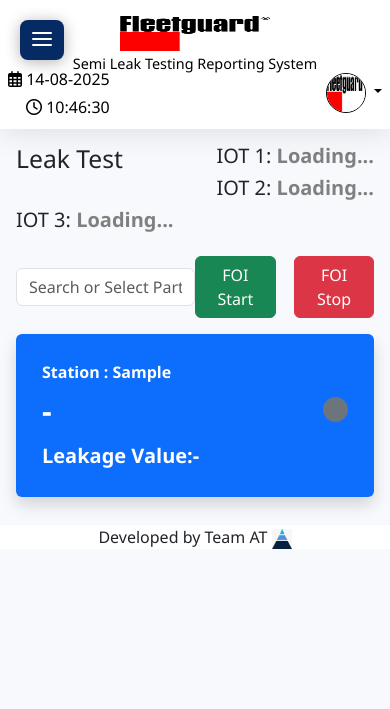
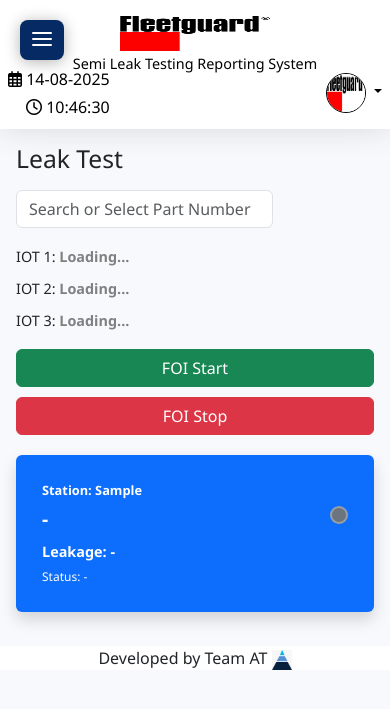
Before and after one commit to Automation-Teknix/semileak, a Django app: template leakapp/templates/leak_test.html in a window 390 px wide. Shown: the top 709 px of the page. Run offline with Django 5.2, Linux system fonts and the light colour scheme; the template is opened without the code that fills it: most values are stand-ins (such as "Sample title", 1, 10 or a date in 2020); data that the repository does not hold is empty.

Commit message:
add leak test screen responsiveness

```diff
--- a/leakapp/templates/leak_test.html
+++ b/leakapp/templates/leak_test.html
@@ -6,7 +6,8 @@
 <style>
     .dropdown-container {
         position: relative;
-        width: 200px;
+        width: 100%;
+        max-width: 300px;
     }
 
     .dropdown-menu {
@@ -26,6 +27,7 @@
         display: flex;
         align-items: center;
         gap: 10px;
+        flex-wrap: wrap;
     }
 
     .table-container {
@@ -38,8 +40,9 @@
         color: #fff;
         border-radius: 10px;
         padding: 10px;
-        min-height: 200px;
-        font-size: 0.9rem;
+        min-height: 180px;
+        font-size: 0.85rem;
+        transition: transform 0.2s ease-in-out;
     }
 
     .leak-card h5 {
@@ -50,12 +53,11 @@
 
     .leak-card p {
         margin-bottom: 6px;
-        font-size: 0.85rem;
+        font-size: 0.8rem;
     }
 
     .leak-card:hover {
         transform: scale(1.02);
-        transition: transform 0.2s ease-in-out;
         box-shadow: 0 4px 12px rgba(0,0,0,0.15);
     }
 
@@ -66,96 +68,223 @@
     .status-card {
         padding: 1rem;
         border-radius: 0.5rem;
+        height: 100%;
     }
 
     .status-text {
-        font-size: 1rem;
+        font-size: 0.9rem;
         font-weight: 600;
     }
 
     .status-value {
-        font-size: 1.25rem;
+        font-size: 1rem;
         font-weight: bold;
         margin-top: 0.5rem;
-        color:white;
+        color: white;
     }
 
     .status-subtext {
-        font-size: 1.875rem;
+        font-size: 1.5rem;
         margin-top: 0.25rem;
         font-weight: bold;
     }
 
-    /* New styles for status circles */
+    /* Status circles */
     .status-circle {
         display: inline-block;
-        width: 25px;
-        height: 25px;
+        width: 20px;
+        height: 20px;
         border-radius: 50%;
         margin-left: 5px;
+        border: 2px solid rgba(255,255,255,0.3);
     }
 
     .status-ok {
-        background-color: #01ff3b;  /* Green */
+        background-color: #28a745;  /* Green */
+        box-shadow: 0 0 8px rgba(40, 167, 69, 0.6);
     }
 
     .status-nok {
-        background-color: #ff0018;  /* Red */
+        background-color: #dc3545;  /* Red */
+        box-shadow: 0 0 8px rgba(220, 53, 69, 0.6);
     }
 
     .status-neutral {
-        background-color: #6c757d;  /* Gray for unknown status */
+        background-color: #6c757d;  /* Gray */
+    }
+
+    /* Responsive adjustments */
+    @media (max-width: 1400px) {
+        .leak-card {
+            min-height: 160px;
+            font-size: 0.8rem;
+        }
+        .status-subtext {
+            font-size: 1.3rem;
+        }
+    }
+
+    @media (max-width: 1200px) {
+        .leak-card {
+            min-height: 140px;
+            font-size: 0.75rem;
+        }
+        .status-subtext {
+            font-size: 1.2rem;
+        }
+        .status-circle {
+            width: 18px;
+            height: 18px;
+        }
+    }
+
+    @media (max-width: 992px) {
+        .leak-card {
+            min-height: 120px;
+        }
+        .status-text {
+            font-size: 0.8rem;
+        }
+        .status-value {
+            font-size: 0.9rem;
+        }
+    }
+
+    @media (max-width: 768px) {
+        .button-group {
+            flex-direction: column;
+            width: 100%;
+        }
+
+        .button-group button {
+            width: 100%;
+        }
+
+        .leak-card {
+            min-height: 140px;
+        }
+
+        .header-controls {
+            flex-direction: column;
+            gap: 15px;
+        }
+
+        .iot-status {
+            flex-direction: column;
+            gap: 5px;
+        }
+    }
+
+    /* Header controls styling */
+    .header-controls {
+        display: flex;
+        justify-content: space-between;
+        align-items: flex-start;
+        gap: 20px;
+        margin-bottom: 20px;
+        flex-wrap: wrap;
+    }
+
+    .iot-status {
+        display: flex;
+        gap: 15px;
+        align-items: center;
+    }
+
+    .iot-status h5 {
+        margin: 0;
+        font-size: 0.9rem;
+    }
+
+    /* Card grid adjustments */
+    .cards-grid {
+        display: grid;
+        grid-template-columns: repeat(auto-fit, minmax(250px, 1fr));
+        gap: 15px;
+        margin-bottom: 30px;
+    }
+
+    @media (min-width: 1400px) {
+        .cards-grid {
+            grid-template-columns: repeat(6, 1fr);
+        }
+    }
+
+    @media (min-width: 1200px) and (max-width: 1399px) {
+        .cards-grid {
+            grid-template-columns: repeat(4, 1fr);
+        }
+    }
+
+    @media (min-width: 992px) and (max-width: 1199px) {
+        .cards-grid {
+            grid-template-columns: repeat(3, 1fr);
+        }
+    }
+
+    @media (min-width: 768px) and (max-width: 991px) {
+        .cards-grid {
+            grid-template-columns: repeat(2, 1fr);
+        }
+    }
+
+    @media (max-width: 767px) {
+        .cards-grid {
+            grid-template-columns: 1fr;
+        }
     }
 </style>
 {% endblock %}
 
 {% block content %}
 <div class="container-fluid">
-    <div class="row mb-3 d-flex justify-content-between">
-        <div class="col-auto">
+    <!-- Header with controls -->
+    <div class="header-controls">
+        <div>
             <h2 class="mb-3">Leak Test</h2>
-        </div>
-        <div class="col-auto">
-            <h5>IOT 1: <span id="server_1_status" style="font-weight:bold; color:gray;">Loading...</span></h5>
-            <h5>IOT 2: <span id="server_2_status" style="font-weight:bold; color:gray;">Loading...</span></h5>
-            </div>
-            <div class="col-auto">
-            <h5>IOT 3: <span id="server_3_status" style="font-weight:bold; color:gray;">Loading...</span></h5>
-        </div>
-    </div>
-
-    <!-- Part Selection Input -->
-    <div class="d-flex align-items-center justify-content-between mb-3">
             <div class="dropdown-container">
                 <input type="text" id="searchPartNumber" class="form-control" placeholder="Search or Select Part Number" autocomplete="off">
                 <ul id="dropdownList" class="dropdown-menu"></ul>
             </div>
+        </div>
+
+        <div class="iot-status">
+            <h5>IOT 1: <span id="server_1_status" style="font-weight:bold; color:gray;">Loading...</span></h5>
+            <h5>IOT 2: <span id="server_2_status" style="font-weight:bold; color:gray;">Loading...</span></h5>
+            <h5>IOT 3: <span id="server_3_status" style="font-weight:bold; color:gray;">Loading...</span></h5>
+        </div>
+
         <div class="button-group">
-            <button class="btn btn-success me-2" id="start_button">FOI Start</button>
+            <button class="btn btn-success" id="start_button">FOI Start</button>
             <button class="btn btn-danger" id="stop_button">FOI Stop</button>
         </div>
     </div>
 
-    <div class="row">
+    <!-- Cards Grid -->
+    <div class="cards-grid">
         {% for filter_no in filter_names %}
-            {% if forloop.counter == 17 %}
-                </div> <!-- close previous row -->
-                <div class="row justify-content-center"> <!-- start new centered row for last two cards -->
-            {% endif %}
-        <div class="col-xl-3 col-md-6 mb-4">
-            <div class="status-card text-white rounded shadow" style="background-color: {{ forloop.counter0|color_palette }};">
+        <div class="status-card text-white rounded shadow leak-card" style="background-color: {{ forloop.counter0|color_palette }};">
             <div class="card-body">
+                <div class="status-text">Station: {{ filter_no }}</div>
+
+                <!-- Highest Value and Status Circle -->
+                <div class="d-flex justify-content-between align-items-center">
+                    <div class="status-subtext">
+                        <span id="highest_value_{{ filter_no }}">-</span>
+                    </div>
                     <div>
-                        <div class="status-text">Station : {{ filter_no }}</div>
-                        <!-- Highest and Result side by side -->
-                        <div class="d-flex justify-content-between">
-                            <div class="status-subtext"><span id="highest_value_{{ filter_no }}">-</span></div>
-                            <div class="status-subtext text-end">
                         <div id="status_circle_{{ filter_no }}" class="status-circle status-neutral"></div>
                     </div>
                 </div>
-                        <div class="status-value">Leakage Value:<span id="filter_value_{{ filter_no }}">-</span></div>
+
+                <!-- Leakage Value -->
+                <div class="status-value">
+                    Leakage: <span id="filter_value_{{ filter_no }}">-</span>
                 </div>
+
+                <!-- Status Text -->
+                <div style="font-size: 0.75rem; margin-top: 5px;">
+                    Status: <span id="status_text_{{ filter_no }}">-</span>
                 </div>
             </div>
         </div>
@@ -186,7 +315,7 @@
     }
 
     function updateFilterTable(latestData) {
-        const currentTime = Math.floor(Date.now() / 1000); // Current time in seconds
+        const currentTime = Math.floor(Date.now() / 1000);
         const oneMinuteInSeconds = 60;
 
         Object.keys(latestData).forEach(filterNo => {
@@ -194,17 +323,38 @@
             const filterValueElement = document.getElementById(`filter_value_${filterNo}`);
             const highestValueElement = document.getElementById(`highest_value_${filterNo}`);
             const statusCircleElement = document.getElementById(`status_circle_${filterNo}`);
+            const statusTextElement = document.getElementById(`status_text_${filterNo}`);
 
-            // Format leakage value
+            // Check if data is recent (within 1 minute)
+            const isLeakageRecent = data.leakage_timestamp && (currentTime - data.leakage_timestamp) <= oneMinuteInSeconds;
+            const isHighestRecent = data.highest_timestamp && (currentTime - data.highest_timestamp) <= oneMinuteInSeconds;
+
+            // Update leakage value
+            if (isLeakageRecent && data.leakage_value !== "-") {
                 const leakageVal = parseFloat(data.leakage_value);
                 filterValueElement.textContent = !isNaN(leakageVal) ? leakageVal.toFixed(2) : "-";
+                filterValueElement.style.color = "white";
+            } else {
+                filterValueElement.textContent = "-";
+                filterValueElement.style.color = "#ccc";
+            }
 
-            // Format highest value
+            // Update highest value
+            if (isHighestRecent && data.highest_value !== "-") {
                 const highestVal = parseFloat(data.highest_value);
                 highestValueElement.textContent = !isNaN(highestVal) ? highestVal.toFixed(2) : "-";
+                highestValueElement.style.color = "white";
+            } else {
+                highestValueElement.textContent = "-";
+                highestValueElement.style.color = "#ccc";
+            }
 
-            // Update status circle based on status
+            // Update status circle and text
             statusCircleElement.classList.remove('status-ok', 'status-nok', 'status-neutral');
+
+            if (isHighestRecent && data.status !== "-") {
+                statusTextElement.textContent = data.status;
+                statusTextElement.style.color = "white";
 
                 if (data.status === "OK") {
                     statusCircleElement.classList.add('status-ok');
@@ -213,26 +363,11 @@
                 } else {
                     statusCircleElement.classList.add('status-neutral');
                 }
-
-            // Handle highest value display
-            if (data.highest_timestamp && (currentTime - data.highest_timestamp) <= oneMinuteInSeconds) {
-                highestValueElement.textContent = !isNaN(highestVal) ? highestVal.toFixed(2) : "-";
-                highestValueElement.style.color = "black";
             } else {
-                highestValueElement.textContent = "-";
-                highestValueElement.style.color = "gray";
+                statusTextElement.textContent = "-";
+                statusTextElement.style.color = "#ccc";
                 statusCircleElement.classList.add('status-neutral');
             }
-
-            // Handle leakage value display
-            if (data.leakage_timestamp && (currentTime - data.leakage_timestamp) <= oneMinuteInSeconds) {
-                filterValueElement.textContent = !isNaN(leakageVal) ? leakageVal.toFixed(2) : "-";
-                filterValueElement.style.color = "black";
-            } else {
-                filterValueElement.textContent = "-";
-                filterValueElement.style.color = "gray";
-            }
-
         });
     }
 
@@ -264,13 +399,12 @@
                         inputField.value = this.getAttribute("data-value");
                         dropdown.style.display = "none";
                         inputField.blur();
-                        selectedPartNumber = inputField.value;  // Store selected part number
+                        selectedPartNumber = inputField.value;
 
-                        // Only update if part number is different from previous selection
                         if (selectedPartNumber !== previousPartNumber) {
-                            previousPartNumber = selectedPartNumber;  // Update previous part number
-                            fetchLeakData(selectedPartNumber);  // Fetch data for the new part number
-                            updateOrCreatePartLog(selectedPartNumber);  // Update or create the log entry
+                            previousPartNumber = selectedPartNumber;
+                            fetchLeakData(selectedPartNumber);
+                            updateOrCreatePartLog(selectedPartNumber);
                         }
                     });
 
@@ -278,7 +412,7 @@
                 });
 
                 dropdown.style.display = "block";
-                positionDropdown();  // Reposition dropdown dynamically
+                positionDropdown();
             });
     });
 
@@ -288,11 +422,8 @@
         }
     });
 
-    // Position dropdown directly below the input field
     function positionDropdown() {
         dropdown.style.width = `${inputField.offsetWidth}px`;
-        // The dropdown is already positioned relative to the dropdown-container
-        // due to the absolute positioning and top: 100%
     }
 
     // Handle FOI Start button click
@@ -301,7 +432,7 @@
             alert("Please select a part number before starting.");
             return;
         }
-        updateProdStatus(selectedPartNumber, 1);  // Start production status
+        updateProdStatus(selectedPartNumber, 1);
     });
 
     // Handle FOI Stop button click
@@ -310,10 +441,9 @@
             alert("Please select a part number before stopping.");
             return;
         }
-        updateProdStatus(selectedPartNumber, 0);  // Stop production status
+        updateProdStatus(selectedPartNumber, 0);
     });
 
-    // Function to update prodstatus based on button click (FOI Start or Stop)
     function updateProdStatus(partNumber, status) {
         fetch('/update-prodstatus/', {
             method: "POST",
@@ -337,7 +467,6 @@
         .catch(error => console.error("Error:", error));
     }
 
-    // Function to update or create a record for the part_number (on selection)
     function updateOrCreatePartLog(partNumber) {
         fetch('/update-part-log/', {
             method: "POST",
@@ -358,7 +487,6 @@
         .catch(error => console.error("Error:", error));
     }
 
-    // Function to get CSRF token
     function getCSRFToken() {
         return document.cookie.split("; ")
             .find(row => row.startsWith("csrftoken="))
@@ -370,17 +498,17 @@
         if (selectedPartNumber) {
             fetchLeakData(selectedPartNumber);
         }
-    }, 1000);  // Fetch every 1 second
+    }, 1000);
 
     // Fetch server status at regular intervals
     let fetching = false;
 
     async function fetchServerStatus() {
-        if (fetching) return;  // Avoid making a new request if the current one is still in progress.
+        if (fetching) return;
 
         fetching = true;
         try {
-            const response = await fetch("/get-server-status/");  // URL must match Django view's URL pattern
+            const response = await fetch("/get-server-status/");
             const data = await response.json();
 
             if (data.error) {
@@ -394,7 +522,7 @@
         } catch (error) {
             console.error("Error fetching server status:", error);
         } finally {
-            fetching = false;  // Allow the next fetch request after this one completes
+            fetching = false;
         }
     }
 
@@ -414,7 +542,6 @@
     }
 
     fetchServerStatus();
-
     setInterval(fetchServerStatus, 2000);
 });
 </script>
```
Lines whose indentation alone changed are shown as unchanged.
